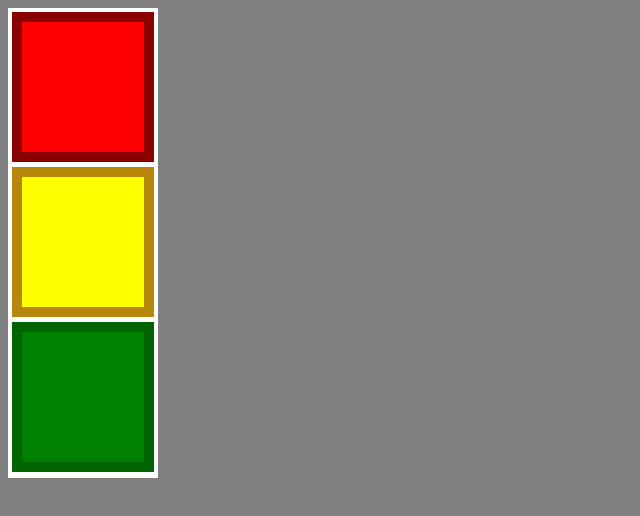
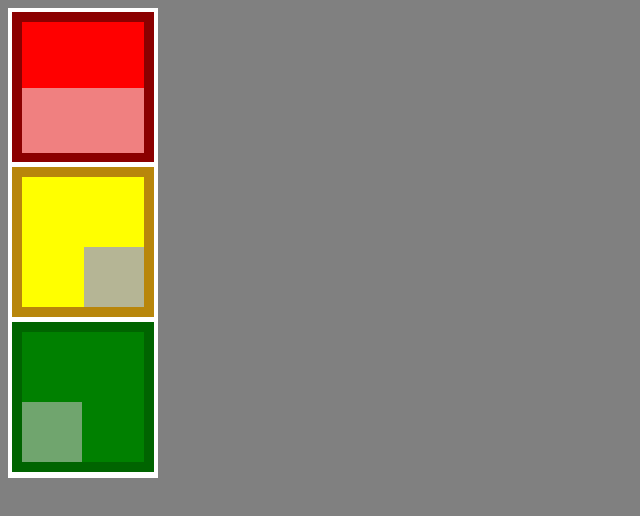
Before and after one commit to FilipHans/trlights, a plain HTML site: page index.html in a window 1280 px wide. Shown: the whole page, without its empty margins (0-640 px from the left). Drawn offline with Linux system fonts and the light colour scheme.

Commit message:
now with highlights

```diff
--- a/index.css
+++ b/index.css
@@ -31,3 +31,21 @@ body {
     border: 10px solid darkgreen;
     box-sizing: border-box;
 }
+.red-sub {
+    background: lightcoral;
+    height: 50%;
+    width: 100%;
+    margin-top: 54%;
+}
+.yellow-sub {
+    background: rgb(181, 181, 149);
+    width:60px;
+    height: 60px;
+    margin: 70px 62px;
+}
+.green-sub{
+    background: rgb(112, 165, 110);
+    width:60px;
+    height: 60px;
+    margin: 70px 0px;
+}
--- a/index.html
+++ b/index.html
@@ -8,10 +8,13 @@
 </head>
 <body>
     <div class="lights">
-        <div class="red"></div>
-        <div class="yellow"></div>
-        <div class="green"></div>
+        <div class="red">
+            <div class="red-sub"></div>
+        </div>
+        <div class="yellow">
+            <div class="yellow-sub"></div></div>
+        <div class="green">
+            <div class="green-sub"></div></div>
     </div>
-
 </body>
 </html>
```
